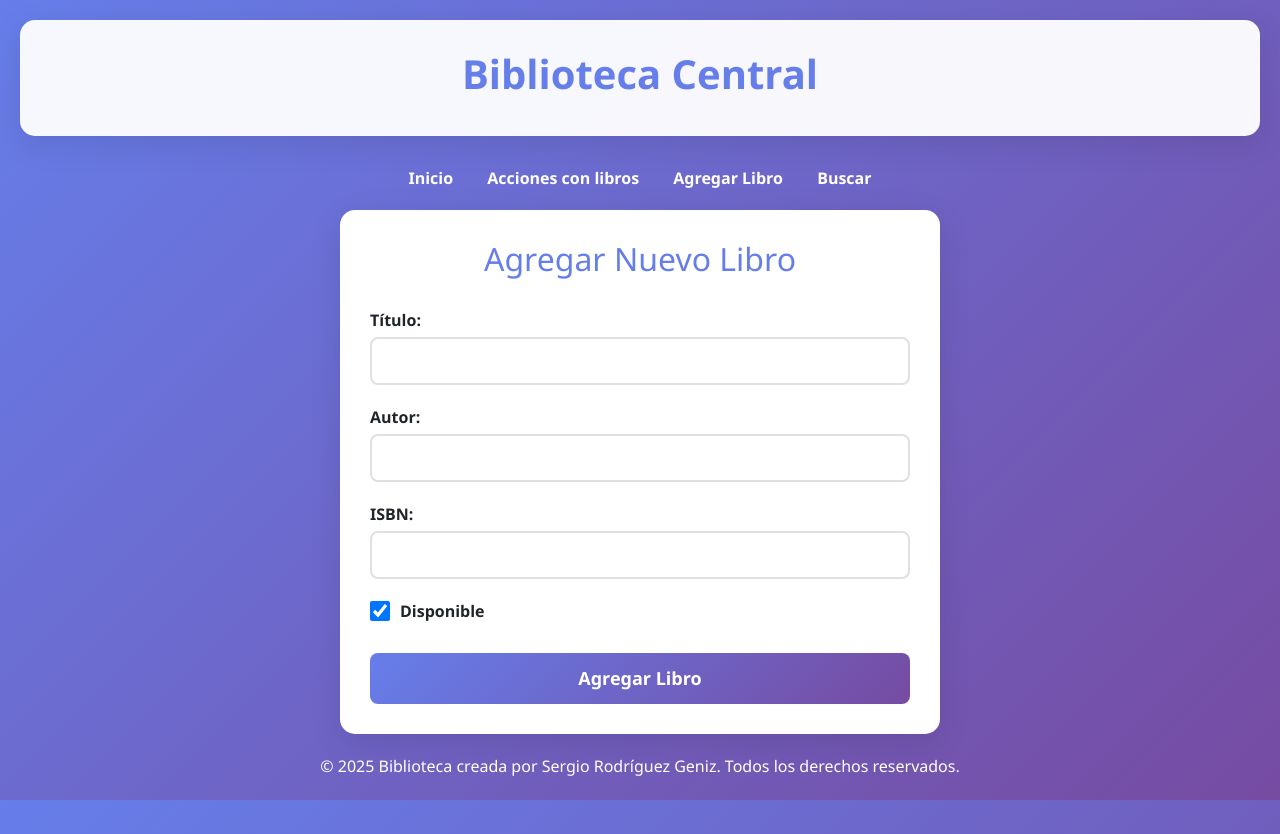
After one commit to sergiorg03/EjerciciosPythonPOO, a Flask app: page /agregar in a window 1280 px wide. The commit adds this page. Run offline with Flask 3, Linux system fonts and the light colour scheme.

Commit message:
Continuacion del proyecto de la pagina web con python

```diff
--- a/biblioteca_web/app.py
+++ b/biblioteca_web/app.py
@@ -1,6 +1,6 @@
 # Importamos las librearias necesarias
 import sqlite3
-from flask import Flask, render_template, request, jsonify
+from flask import Flask, render_template, request, jsonify, flash
 from biblioteca import Biblioteca, Libro
 
 biblioteca = Biblioteca("Biblioteca Central")
@@ -12,5 +12,39 @@ def index():
     libros = biblioteca.mostrar_libros()
     return render_template('index.html', libros=libros)
 
+@app.route('/agregar', methods=['GET', 'POST'])
+def agregar_libro():
+    mensaje = ""
+    if request.method == 'POST':
+        titulo = request.form['titulo']
+        autor = request.form['autor']
+        isbn = request.form['isbn']
+        disponible = 'disponible' in request.form  # True si el checkbox está marcado
+
+        libro = Libro(titulo=titulo, autor=autor, isbn=isbn, disponible=disponible)
+        print(libro)
+        b = biblioteca.agregar_libro(libro) # TODO: libro con ISBN existente
+        mensaje = "Libro agregado correctamente" if b is None else b
+
+    return render_template('agregar.html', mensaje=mensaje)
+
+
+@app.route('/prestar_libro', methods=['GET', 'POST'])
+def prestar_libro():
+
+
+    return render_template('prestar_libro.html')
+
+@app.route('/devolver_libro', methods=['GET', 'POST'])
+def devolver_libro():
+
+
+    return render_template('devolver_libro.html')
+
+@app.route('/base_prestar_devolver', methods=['GET', 'POST'])
+def acciones_libros():
+
+    return render_template('base_prestar_devolver.html')
+
 if __name__ == '__main__':
     app.run(debug=True)
--- a/biblioteca_web/static/css/styles.css
+++ b/biblioteca_web/static/css/styles.css
@@ -6,11 +6,18 @@
     box-sizing: border-box;
 }
 
+html {
+    height: 100%;
+}
+
 body {
-    font-family: 'Segoe UI', Tahoma, Geneva, Verdana, sans-serif;
+    font-family: "Segoe UI", Tahoma, Geneva, Verdana, sans-serif;
     background: linear-gradient(135deg, #667eea 0%, #764ba2 100%);
     min-height: 100vh;
     padding: 20px;
+    display: flex;
+    flex-direction: column;
+    margin: 0;
 }
 
 header {
@@ -40,6 +47,22 @@ main {
 footer {
     text-align: center;
     color: white;
-    margin-top: 30px;
+    margin-top: auto;
     padding: 20px;
+    width: 100%;
 }
+
+table {
+    width: 75%;
+    height: 75%;
+    border-collapse: separate;
+    text-align: center;
+    margin: 0 auto;
+}
+
+.listalibros {
+    text-align: center;
+    /*border: 1px solid black;*/
+    height: 10px;
+    box-shadow: 0 4px 8px 0 rgba(0, 0, 0, 0.2), 0 6px 20px 0 rgba(0, 0, 0, 0.01);
+}
--- /dev/null
+++ b/biblioteca_web/templates/agregar.html
@@ -0,0 +1,48 @@
+{% extends "base.html" %}
+
+{% block title %}Agregar Libro - Biblioteca Central{% endblock %}
+
+{% block content %}
+<div
+    style="max-width: 600px; margin: 0 auto; background: white; padding: 30px; border-radius: 15px; box-shadow: 0 8px 32px rgba(0, 0, 0, 0.1);">
+    <h2 align="center" style="color: #667eea; margin-bottom: 30px;">Agregar Nuevo Libro</h2>
+    {% if mensaje %}
+    <script>
+        alert("{{ mensaje }}");
+    </script>
+    {% endif %}
+
+    <form method="POST" action="/agregar">
+        <div style="margin-bottom: 20px;">
+            <label for="titulo" style="display: block; margin-bottom: 5px; font-weight: 600;">Título:</label>
+            <input type="text" id="titulo" name="titulo" required
+                style="width: 100%; padding: 10px; border: 2px solid #e0e0e0; border-radius: 8px; font-size: 16px;">
+        </div>
+
+        <div style="margin-bottom: 20px;">
+            <label for="autor" style="display: block; margin-bottom: 5px; font-weight: 600;">Autor:</label>
+            <input type="text" id="autor" name="autor" required
+                style="width: 100%; padding: 10px; border: 2px solid #e0e0e0; border-radius: 8px; font-size: 16px;">
+        </div>
+
+        <div style="margin-bottom: 20px;">
+            <label for="isbn" style="display: block; margin-bottom: 5px; font-weight: 600;">ISBN:</label>
+            <input type="text" id="isbn" name="isbn" required
+                style="width: 100%; padding: 10px; border: 2px solid #e0e0e0; border-radius: 8px; font-size: 16px;">
+        </div>
+
+        <div style="margin-bottom: 30px;">
+            <label style="display: flex; align-items: center; font-weight: 600;">
+                <input type="checkbox" name="disponible" checked style="width: 20px; height: 20px; margin-right: 10px;">
+                Disponible
+            </label>
+        </div>
+
+        <button type="submit" style="width: 100%; padding: 12px; background: linear-gradient(135deg, #667eea 0%, #764ba2 100%);
+                           color: white; border: none; border-radius: 8px; font-size: 18px; font-weight: 600;
+                           cursor: pointer; transition: transform 0.2s;">
+            Agregar Libro
+        </button>
+    </form>
+</div>
+{% endblock %}
--- /dev/null
+++ b/biblioteca_web/templates/base.html
@@ -0,0 +1,54 @@
+<!DOCTYPE html>
+<html lang="es">
+
+<head>
+    <meta charset="UTF-8">
+    <meta name="viewport" content="width=device-width, initial-scale=1.0">
+    <title>{% block title %}Biblioteca Central{% endblock %}</title>
+    <link href="https://cdn.jsdelivr.net/npm/bootstrap@5.3.2/dist/css/bootstrap.min.css" rel="stylesheet" />
+    <link rel="stylesheet" href="{{ url_for('static', filename='css/styles.css')}}" />
+    {% block extra_css %}{% endblock %}
+</head>
+
+<body>
+    <!-- Contenedor principal que crece para empujar el footer hacia abajo -->
+    <div style="flex: 1;">
+        <div>
+            <header>
+                <h1>Biblioteca Central</h1>
+                {% block header_extra %}{% endblock %}
+            </header>
+        </div>
+
+        <!-- Menú -->
+        <div>
+            <nav style="text-align: center; margin: 20px 0;">
+                <a href="/" style="margin: 0 15px; color: white; text-decoration: none; font-weight: bold;">Inicio</a>
+                <a href="/base_prestar_devolver"
+                    style="margin: 0 15px; color: white; text-decoration: none; font-weight: bold;">Acciones con
+                    libros</a>
+                <a href="/agregar"
+                    style="margin: 0 15px; color: white; text-decoration: none; font-weight: bold;">Agregar
+                    Libro</a>
+                <a href="/buscar"
+                    style="margin: 0 15px; color: white; text-decoration: none; font-weight: bold;">Buscar</a>
+            </nav>
+        </div>
+
+        <!-- Contenido principal -->
+        <div>
+            {% block content %}
+
+            {% endblock %}
+        </div>
+    </div>
+
+    <!-- Footer siempre al final -->
+    <footer>
+        <p>© 2025 Biblioteca creada por Sergio Rodríguez Geniz. Todos los derechos reservados.</p>
+    </footer>
+
+    {% block extra_js %}{% endblock %}
+</body>
+
+</html>
```
Also changed, not shown: biblioteca_web/biblioteca.py (+7 -11 lines), biblioteca_web/insercion_datos_prueba.py (added, +110 -0 lines), biblioteca_web/templates/base_prestar_devolver.html (added, +65 -0 lines), biblioteca_web/templates/devolver_libro.html (added, +7 -0 lines), biblioteca_web/templates/index.html (+10 -39 lines), biblioteca_web/templates/prestar_libro.html (added, +10 -0 lines), biblioteca.db.
